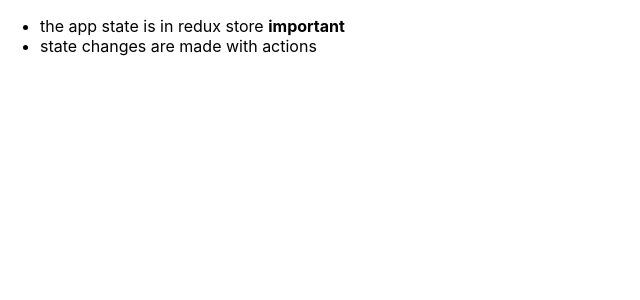
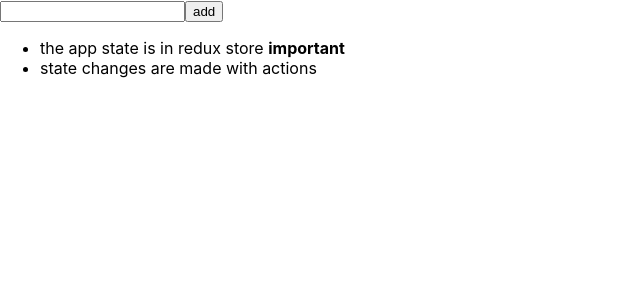
Before and after one commit to andrewdmoore408/full-stack-open-notes-redux, a React (Create React App) app: page / in a window 1280 px wide. Shown: the top 300 px of the page, without its empty margins (0-640 px from the left). Built offline with nearby package versions, Linux system fonts and the light colour scheme.

Commit message:
Add functionality to add a note to store and toggle its importance

```diff
--- a/src/App.js
+++ b/src/App.js
@@ -1,7 +1,10 @@
 import { createStore } from 'redux';
 import noteReducer from './reducers/noteReducer';
 
-const store = createStore(noteReducer);
+const store = createStore(
+  noteReducer,
+  window.__REDUX_DEVTOOLS_EXTENSION__ && window.__REDUX_DEVTOOLS_EXTENSION__()
+);
 
 store.dispatch({
   type: 'NEW_NOTE',
@@ -21,18 +24,52 @@ store.dispatch({
   },
 });
 
+const generateId = () =>
+  Number((Math.random() * 1000000).toFixed(0));
+
 const App = () => {
+  const addNote = (event) => {
+    event.preventDefault();
+    const content = event.target.note.value;
+    event.target.note.value = '';
+
+    store.dispatch({
+      type: 'NEW_NOTE',
+      data: {
+        content,
+        important: false,
+        id: generateId(),
+      },
+    });
+  };
+
+  const toggleImportance = (id) => {
+    console.log('toggle!');
+    store.dispatch({
+      type: 'TOGGLE_IMPORTANCE',
+      data: { id },
+    });
+  };
+
   return (
     <div>
+      <form onSubmit={addNote}>
+        <input name="note" />
+        <button type="submit">add</button>
+      </form>
       <ul>
+        {console.log('state: ', store.getState())}
         {store.getState().map(note =>
-          <li key={note.id}>
+          <li
+            key={note.id}
+            onClick={() => toggleImportance(note.id)}
+          >
             {note.content} <strong>{note.important ? 'important' : ''}</strong>
           </li>
         )}
       </ul>
     </div>
   );
-}
+};
 
 export default App;
--- a/src/reducers/noteReducer.js
+++ b/src/reducers/noteReducer.js
@@ -1,7 +1,8 @@
 const noteReducer = (state = [], action) => {
   switch (action.type) {
-    case 'NEW_NOTE':
+    case 'NEW_NOTE': {
       return [...state, action.data];
+    }
     case 'TOGGLE_IMPORTANCE': {
       const id = action.data.id;
       const noteToChange = state.find(n => n.id === id);
```
Lines whose indentation alone changed are shown as unchanged.
